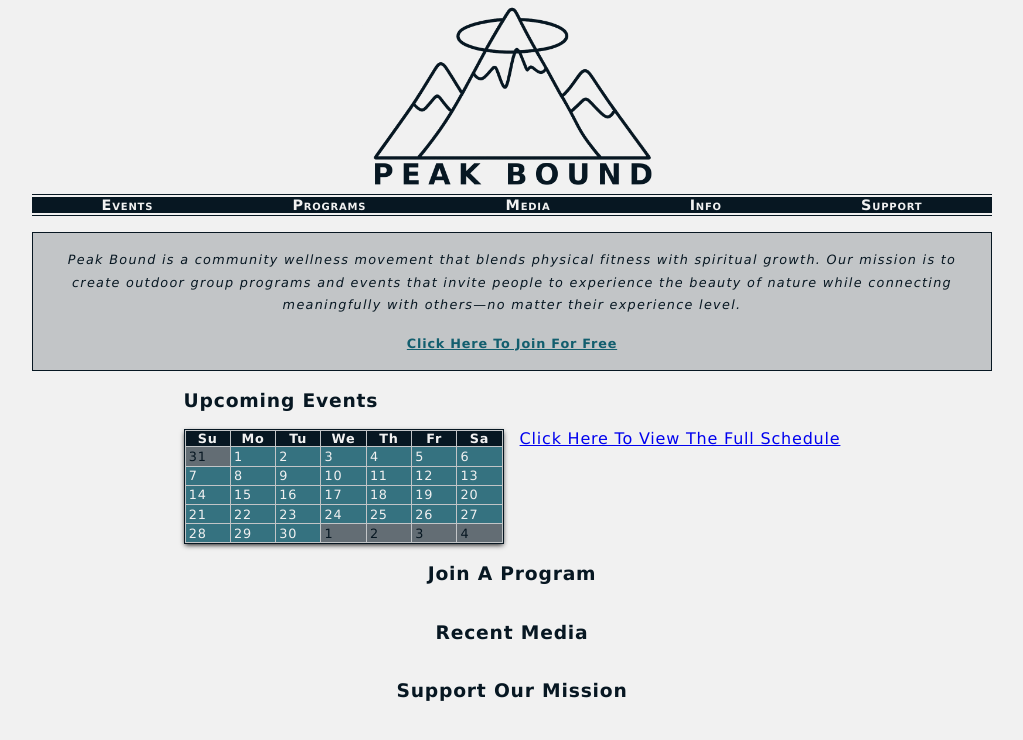
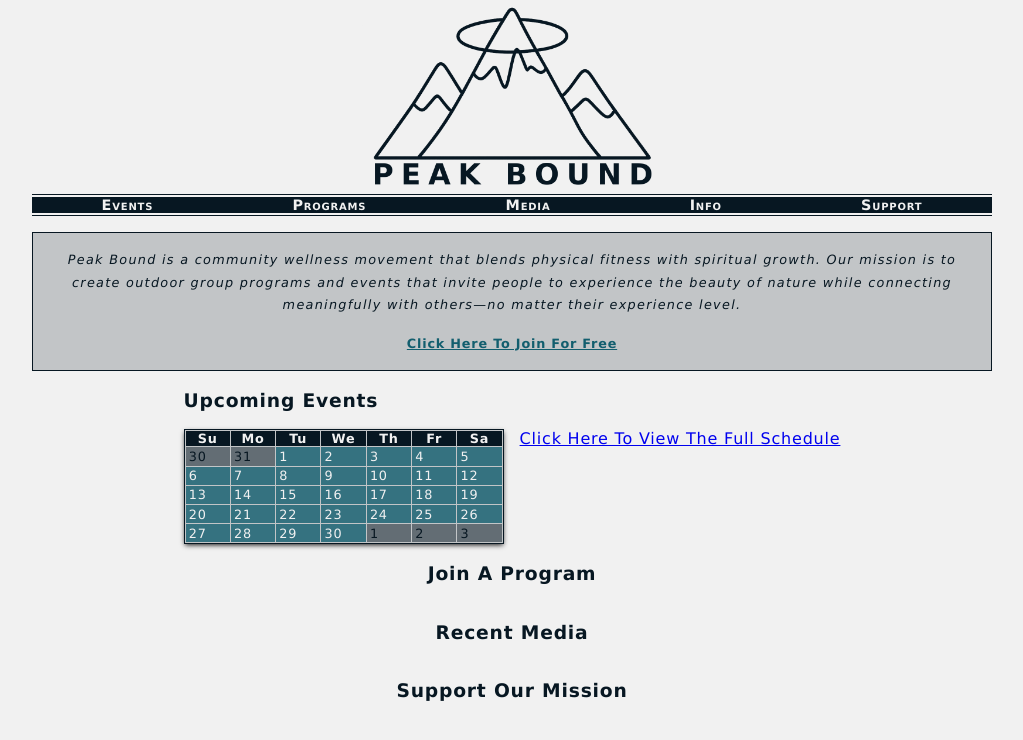
Before and after one commit to jake-the-cake/journey, a Next.js app in the folder applications/browser/peakbound/: page / in a window 1280 px wide. Shown: the top 740 px of the page, without its empty margins (128-1151 px from the left). Built offline with nearby package versions, Linux system fonts and the light colour scheme.

Commit message:
fix: add missing keys to CalendarDay component and improve calendar data generation logic

```diff
--- a/applications/browser/peakbound/app/_components/Calendar.tsx
+++ b/applications/browser/peakbound/app/_components/Calendar.tsx
@@ -20,7 +20,7 @@ export default function Calendar({ size = 'mini' }: { size?: CalendarSizeOptions
 				</div>
 			))}
 			{ calendarData.activeCalendar.map(day => (
-				<CalendarDay day={ day } />
+				<CalendarDay key={ String(day.year) + day.month + day.dayNumber} day={ day } />
 			))}
 		</div>
 	)
--- a/applications/browser/peakbound/app/_components/CalendarDay.tsx
+++ b/applications/browser/peakbound/app/_components/CalendarDay.tsx
@@ -1,9 +1,9 @@
 import { CalendarDayData } from "../_types/calendar"
 
 export default function CalendarDay({ day }: { day: CalendarDayData }) {
-	const { dayNumber, events, dayOfWeek, month, year, isInactive } = day
+	const { dayNumber, events, month, year, isInactive } = day
 	return (
-		<div className={ `calendar-day ${ isInactive && "inactive" }` } key={ String(day.year) + day.month + day.dayNumber}>
+		<div className={ `calendar-day ${ isInactive && "inactive" }` }>
 			<div className="day-number" id={ String(year + month + dayNumber)  }>{ dayNumber }</div>
 			{
 				events.length > 0 && (
--- a/applications/browser/peakbound/app/_data/calendar.ts
+++ b/applications/browser/peakbound/app/_data/calendar.ts
@@ -1,139 +1,170 @@
-import { CalendarDayData } from "../_types/calendar"
+import { CalendarDayData } from "../_types/calendar";
 
+/**
+ * Utility function to pad a number to two digits.
+ */
 function twoDigits(num: number): string {
-	let str: string = String(num)
-	if (str.length == 1) str = '0' + str
-	return str
+    return num.toString().padStart(2, '0');
 }
 
-const calendarDays: { [key: string]: CalendarDayData } = {}
+/**
+ * Helper arrays for month day counts.
+ */
+const MONTHS_WITH_30_DAYS = [4, 6, 9, 11];
+const MONTHS_WITH_31_DAYS = [1, 3, 5, 7, 8, 10, 12];
 
-const startYear = 2025
-const startDayOfWeek = 3
-
-const has30 = [4, 6, 9, 11]
-const has31 = [1, 3, 5, 7, 8, 10, 12]
-function febDayCount(year: number) {
-	if (year % 4 == 0) return 29
-	return 28
+/**
+ * Returns the number of days in February for a given year.
+ */
+function getFebruaryDays(year: number): number {
+    return year % 4 === 0 ? 29 : 28;
 }
 
-class DayGenerator {
-	day: CalendarDayData
+/**
+ * Generates all calendar days between startYear and endYear (inclusive).
+ */
+function generateCalendarDays(startYear: number, endYear: number, startDayOfWeek: number): Record<string, CalendarDayData> {
+    const calendarDays: Record<string, CalendarDayData> = {};
+    let year = startYear;
+    let month = 1;
+    let dayNumber = 1;
+    let dayOfWeek = startDayOfWeek;
 
-	constructor(year = startYear, month = 1, dayNumber = 1, dayOfWeek = startDayOfWeek) {
-		this.day = { year, month, dayNumber, dayOfWeek, events: [], isInactive: false }
-		if (year > 2026) return
-		this.addDay()
-		this.next()
+    while (year <= endYear) {
+        const dataCode = `${year}${twoDigits(month)}${twoDigits(dayNumber)}`;
+        calendarDays[dataCode] = {
+            year,
+            month,
+            dayNumber,
+            dayOfWeek,
+            events: [],
+            isInactive: false,
+        };
+
+        // Advance to next day
+        dayOfWeek = (dayOfWeek + 1) % 7;
+
+        let daysInMonth = 31;
+        if (month === 2) {
+            daysInMonth = getFebruaryDays(year);
+        } else if (MONTHS_WITH_30_DAYS.includes(month)) {
+            daysInMonth = 30;
         }
 
-	addDay() {
-		const dataCode: string = String(this.day.year) + twoDigits(this.day.month) + twoDigits(this.day.dayNumber)
-		calendarDays[dataCode] = {
-			year: this.day.year,
-			month: this.day.month,
-			dayNumber: this.day.dayNumber,
-			dayOfWeek: this.day.dayOfWeek,
-			events: [],
-			isInactive: false
+        if (dayNumber < daysInMonth) {
+            dayNumber++;
+        } else {
+            dayNumber = 1;
+            if (month === 12) {
+                month = 1;
+                year++;
+            } else {
+                month++;
+            }
         }
     }
 
-	next() {
-		if (this.day.dayOfWeek == 6) this.day.dayOfWeek = 0
-		else this.day.dayOfWeek++
-		if (this.day.dayNumber < 28) this.day.dayNumber++
-		else if (
-			(has30.includes(this.day.month) && this.day.dayNumber == 30) ||
-			(has31.includes(this.day.month) && this.day.dayNumber == 31) ||
-			(this.day.month == 2 && this.day.dayNumber == febDayCount(this.day.year))
-		) {
-			this.day.dayNumber = 1
-			if (this.day.month == 12) {
-				this.day.month = 1
-				this.day.year++
-			}
-			else this.day.month++
-		}
-		else this.day.dayNumber++
-		new DayGenerator(this.day.year, this.day.month, this.day.dayNumber, this.day.dayOfWeek)
-	}
+    return calendarDays;
 }
 
-new DayGenerator()
-
-const calendars: {
-		[key: string]: {
-			[key: string]: CalendarDayData[]
-		}
-	} = {}
-let year = startYear
-while (Object.values(calendarDays).filter(val => val.year == year).length > 0) {
-	const calendarYear = String(year)
-	if (Object.keys(calendars).includes(calendarYear)) {
-		for (let i = 1; i < 13; i++) {
-			calendars[calendarYear][i] = Object.values(calendarDays).filter(val => String(val.year) == calendarYear && val.month == i)
-		}
-		year++
-	}
-	else {
-		calendars[calendarYear] = {}
-	}
+/**
+ * Organizes calendar days into a nested year->month->days structure.
+ */
+function organizeCalendarDays(calendarDays: Record<string, CalendarDayData>): Record<string, Record<string, CalendarDayData[]>> {
+    const calendars: Record<string, Record<string, CalendarDayData[]>> = {};
+    Object.values(calendarDays).forEach(day => {
+        const yearKey = String(day.year);
+        const monthKey = String(day.month);
+        if (!calendars[yearKey]) calendars[yearKey] = {};
+        if (!calendars[yearKey][monthKey]) calendars[yearKey][monthKey] = [];
+        calendars[yearKey][monthKey].push(day);
+    });
+    return calendars;
 }
 
+/**
+ * Main CalendarData class for managing calendar state and logic.
+ */
 class CalendarData {
-	data: {
-		[key: string]: {
-			[key: string]: CalendarDayData[]
-		}
-	}
-	today!: CalendarDayData
-	visibleMonth!: number
-	visibleYear!: number
-	activeCalendar!: CalendarDayData[]
+    data: Record<string, Record<string, CalendarDayData[]>>;
+    today: CalendarDayData;
+    visibleMonth: number;
+    visibleYear: number;
+    activeCalendar: CalendarDayData[];
 
-	constructor() {
-		this.data = calendars
-		this.setToday()
+    constructor(startYear = 2025, endYear = 2026, startDayOfWeek = 3) {
+        const calendarDays = generateCalendarDays(startYear, endYear, startDayOfWeek);
+        this.data = organizeCalendarDays(calendarDays);
+        this.today = this.getToday();
+        this.visibleMonth = this.today.month;
+        this.visibleYear = this.today.year;
+        this.activeCalendar = [];
+        this.setActiveMonth(this.visibleMonth, this.visibleYear);
     }
 
-	setToday() {
-		const date = new Date()
-		this.today = {
+    /**
+     * Returns today's date as a CalendarDayData object.
+     */
+    private getToday(): CalendarDayData {
+        const date = new Date();
+        return {
             year: date.getFullYear(),
             month: date.getMonth() + 1,
             dayNumber: date.getDate(),
             dayOfWeek: date.getDay(),
             events: [],
-			isInactive: false
-		}
-		this.thisMonth()
-		this.changeMonth(6, 2026)
+            isInactive: false,
+        };
     }
 
-	thisMonth() {
-		this.visibleMonth = this.today.month
-		this.visibleYear = this.today.year
+    /**
+     * Sets the visible month and year to today.
+     */
+    setToCurrentMonth(): void {
+        this.visibleMonth = this.today.month;
+        this.visibleYear = this.today.year;
+        this.setActiveMonth(this.visibleMonth, this.visibleYear);
     }
 
-	changeMonth(month: number, year: number) {
-		const data = this.data[String(year)][String(month)]
-		const firstDayOfMonth = data[0].dayOfWeek
-		const lastDayOfMonth = data[data.length - 1].dayOfWeek
-		const prev = this.data[String(year)][String(month - 1)]
-		const next = this.data[String(year)][String(month + 1)]
-		for (let i=0; i<firstDayOfMonth; i++) {
-			const item = prev[prev.length - i - 1]
-			item.isInactive = true
-			data.unshift(item)
+    /**
+     * Changes the visible month and year, and updates the active calendar.
+     * Pads the calendar with inactive days from previous/next months as needed.
+     */
+    setActiveMonth(month: number, year: number): void {
+        const yearStr = String(year);
+        const monthStr = String(month);
+        const prevMonthStr = String(month - 1);
+        const nextMonthStr = String(month + 1);
+
+        const data = [...(this.data[yearStr]?.[monthStr] ?? [])];
+        if (data.length === 0) {
+            this.activeCalendar = [];
+            return;
         }
-		for (let i=0; i<6-lastDayOfMonth; i++) {
-			next[i].isInactive = true
-			data.push(next[i])
-		}
-		this.activeCalendar = data
+
+        const firstDayOfMonth = data[0].dayOfWeek;
+        const lastDayOfMonth = data[data.length - 1].dayOfWeek;
+
+        // Pad with previous month's days
+        const prev = this.data[yearStr]?.[prevMonthStr];
+        if (prev && firstDayOfMonth > 0) {
+            for (let i = 0; i < firstDayOfMonth; i++) {
+                const item = { ...prev[prev.length - i - 1], isInactive: true };
+                data.unshift(item);
             }
         }
 
-export { CalendarData }
+        // Pad with next month's days
+        const next = this.data[yearStr]?.[nextMonthStr];
+        if (next && lastDayOfMonth < 6) {
+            for (let i = 0; i < 6 - lastDayOfMonth; i++) {
+                const item = { ...next[i], isInactive: true };
+                data.push(item);
+            }
+        }
+
+        this.activeCalendar = data;
+    }
+}
+
+export { CalendarData };
```
Lines whose indentation alone changed are shown as unchanged.
